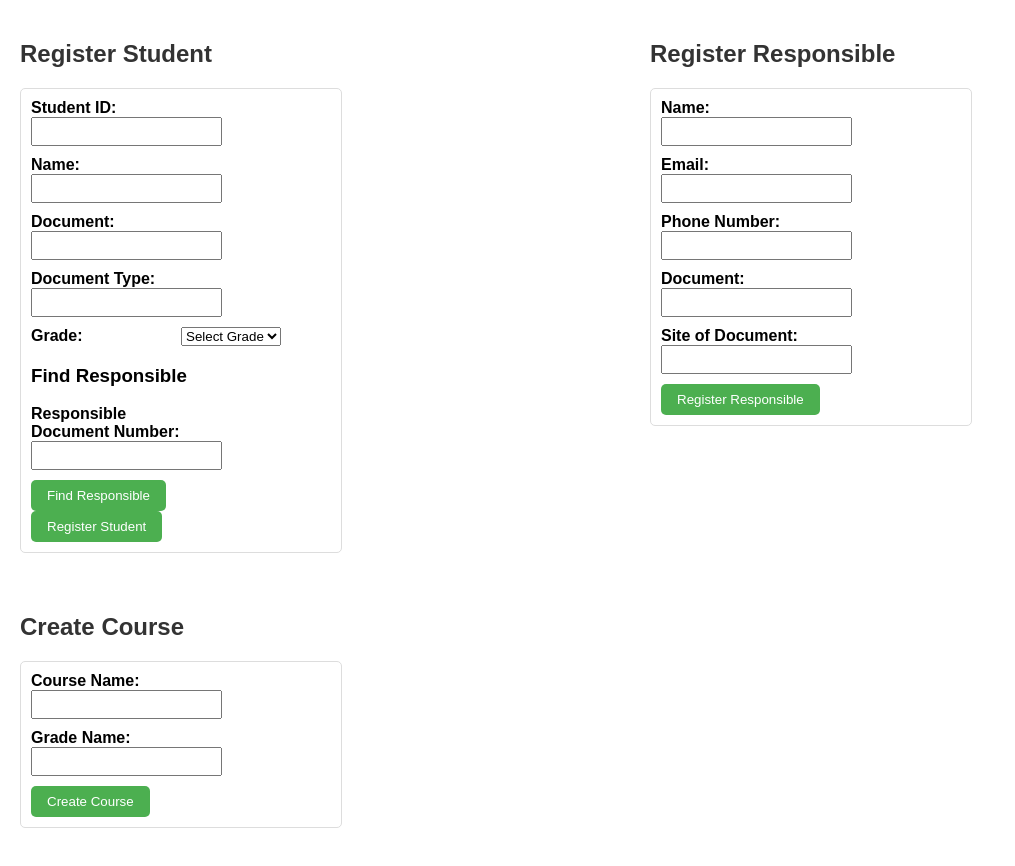
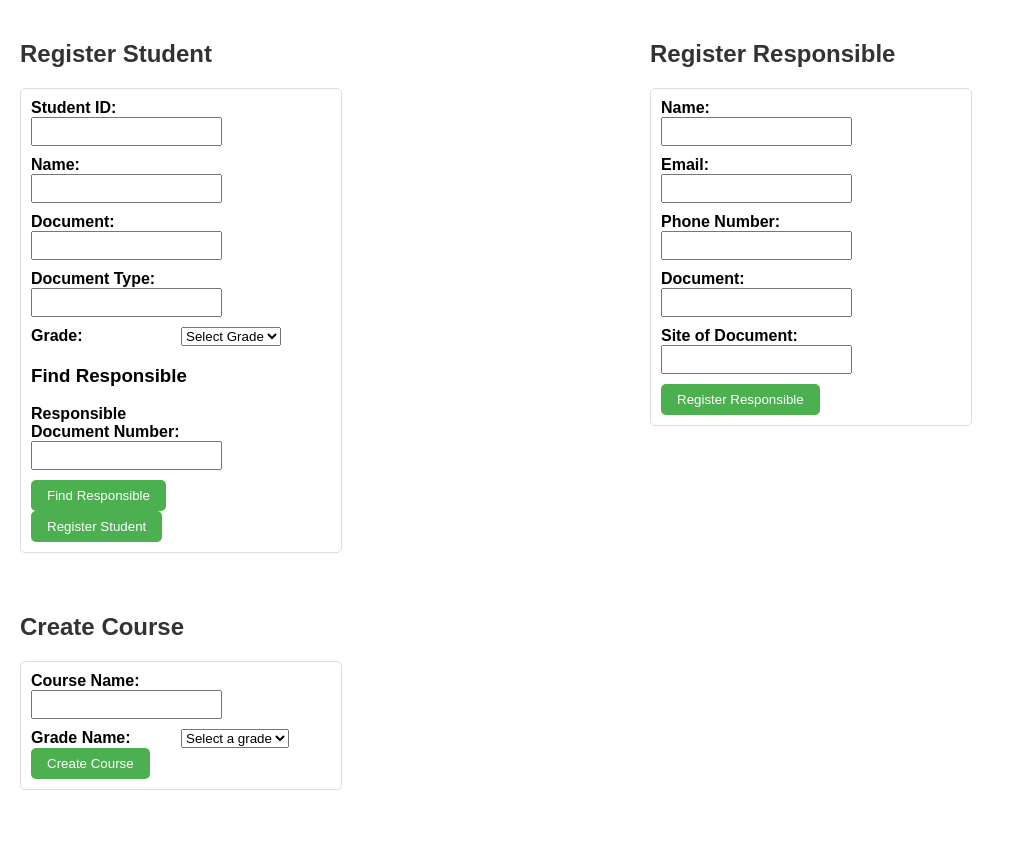
Before and after one commit to LauraRo166/Frontend_User_Management, a React (Create React App) app: page / in a window 1280 px wide. Shown: the whole page, without its empty margins (0-1015 px from the left). After the commit the page ends 830 px from the top, so only its background shows below. Built offline with nearby package versions, Linux system fonts and the light colour scheme.

Commit message:
Arreglo CourseForm

```diff
--- a/src/api/script.js
+++ b/src/api/script.js
@@ -15,7 +15,7 @@ export async function registerStudent(studentData) {
                 document: studentData.document,
                 documentType: studentData.documentType,
                 course: studentData.course,
-                responsibleDocument: responsible ? responsible.document : null,
+                responsibleDocument: studentData.responsibleDocument,
             })
         });
 
--- a/src/components/CourseForm.js
+++ b/src/components/CourseForm.js
@@ -1,5 +1,5 @@
 import React, { useState } from 'react';
-import { createCourse } from '../api/script';
+import { createCourse, findGradeByName } from '../api/script';
 
 function CourseForm() {
     const [courseName, setCourseName] = useState('');
@@ -7,18 +7,32 @@ function CourseForm() {
     const [message, setMessage] = useState('');
     const [error, setError] = useState('');
 
+    const grades = [
+        'Prejardín', 'Jardín', 'Transición', 'Primero', 'Segundo',
+        'Tercero', 'Cuarto', 'Quinto', 'Sexto', 'Séptimo',
+        'Octavo', 'Noveno', 'Décimo', 'Undécimo'
+    ];
+
     const handleSubmit = async (event) => {
         event.preventDefault();
 
-        const courseData = {
-            name: courseName,
-            grade: { name: gradeName },
-            students: []
-        };
+        try {
+            const grade = await findGradeByName(gradeName);
 
-        try {
-            const createdCourse = await createCourse(courseData);
-            setMessage(`Course created successfully: ${createdCourse.name}`);
+            if (!grade) {
+                throw new Error('Grade not found');
+            }
+
+            const courseData = {
+                name: courseName,
+                grade,
+                students: []
+            };
+
+            console.log('Created course:', grade);
+            const newCourse = await createCourse(courseData);
+
+            setMessage(`Course created successfully: ${newCourse.name}`);
             setError('');
         } catch (error) {
             setError(`Error creating course: ${error.message}`);
@@ -42,13 +56,19 @@ function CourseForm() {
                 </div>
                 <div>
                     <label htmlFor="gradeName">Grade Name:</label>
-                    <input
-                        type="text"
+                    <select
                         id="gradeName"
                         value={gradeName}
                         onChange={(e) => setGradeName(e.target.value)}
                         required
-                    />
+                    >
+                        <option value="">Select a grade</option>
+                        {grades.map((grade) => (
+                            <option key={grade} value={grade}>
+                                {grade}
+                            </option>
+                        ))}
+                    </select>
                 </div>
                 <div>
                     <button type="submit">Create Course</button>
```
